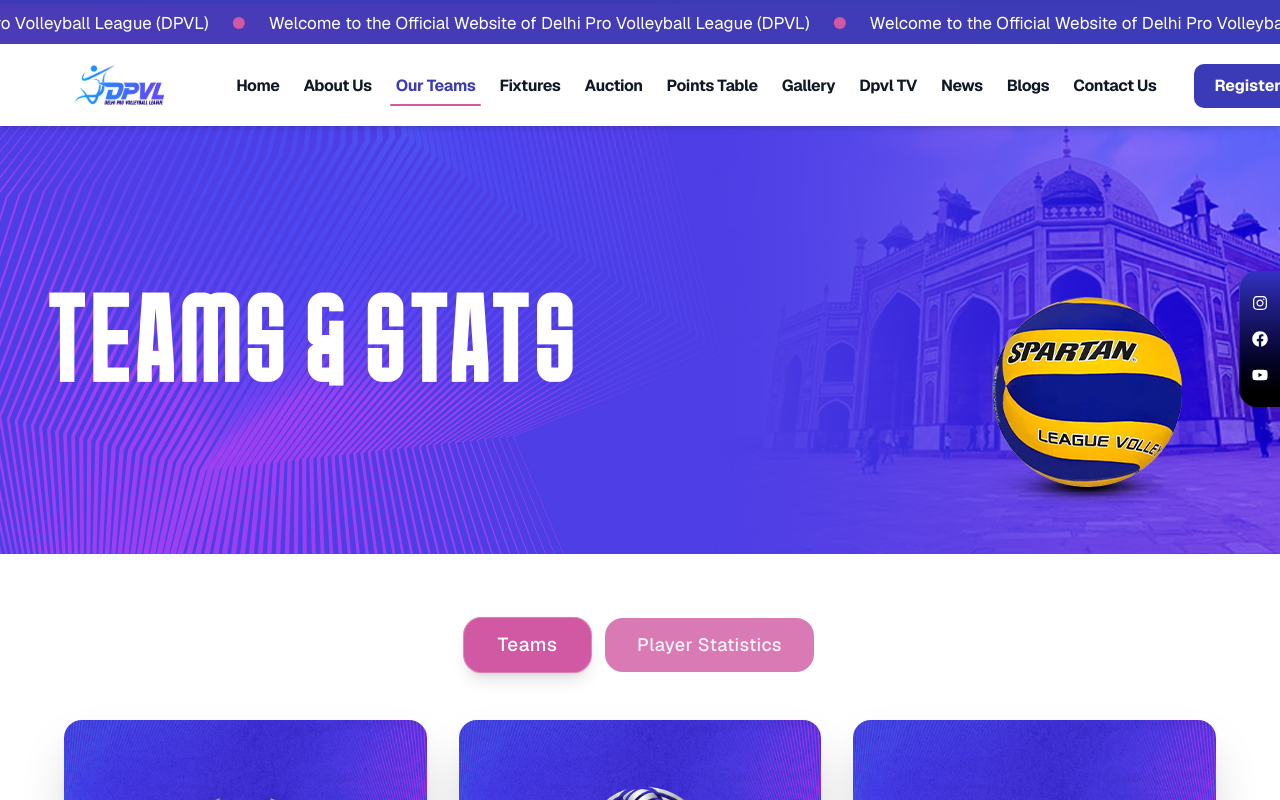
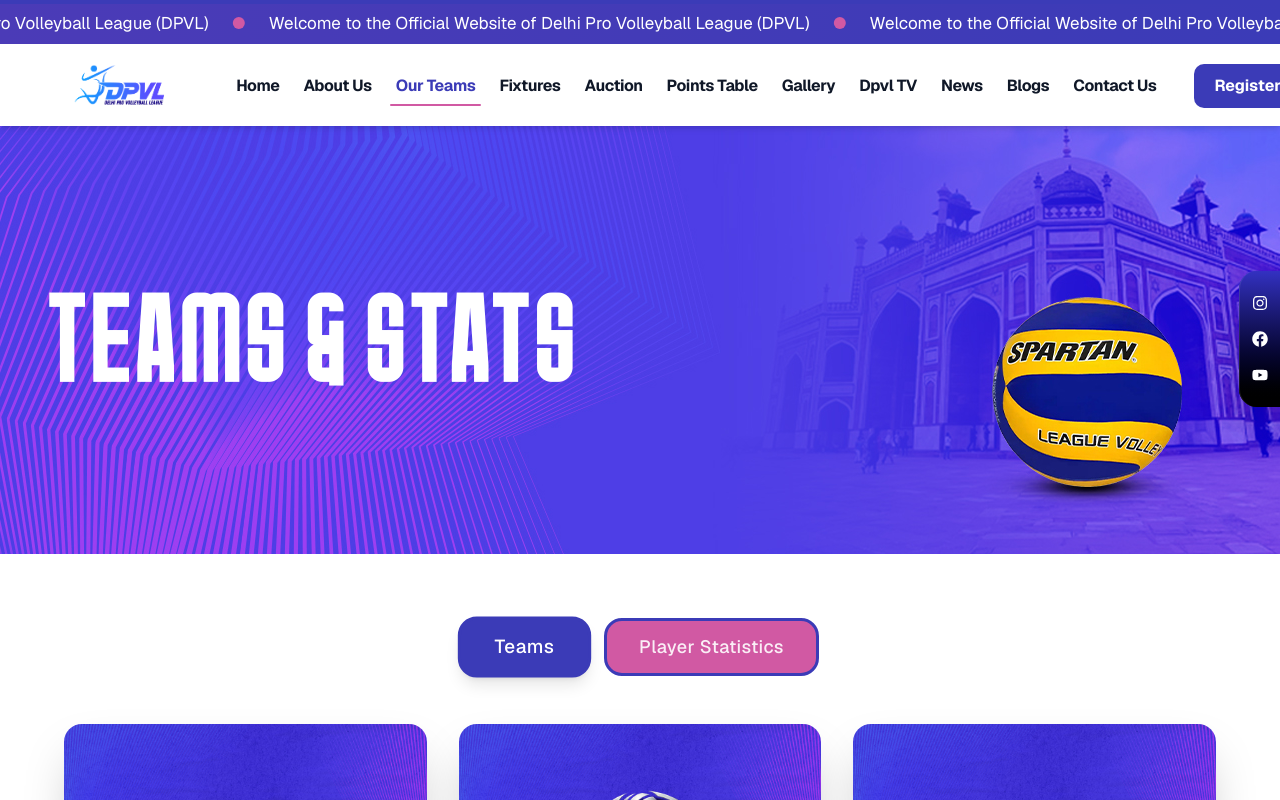
Before and after one commit to astexai/DPVL-Website, a Next.js app: page /teams-stats in a window 1280 px wide. Shown: the top 800 px of the page. Built offline with nearby package versions, Linux system fonts and the light colour scheme.

Commit message:
minor changes 2

```diff
--- a/components/PlayerStats.tsx
+++ b/components/PlayerStats.tsx
@@ -43,7 +43,7 @@
 
       {/* Header */}
       <div className="pt-6 pb-2 flex justify-center">
-        <div className="bg-[#d159a3] text-white px-6 py-2 rounded-2xl text-base font-bold tracking-wide shadow-md">
+        <div className="bg-[#3B3BB7] text-white px-6 py-2 rounded-2xl text-base font-bold tracking-wide shadow-md">
           {title}
         </div>
       </div>
@@ -61,7 +61,7 @@
             </span>
           </div>
           <div className="relative">
-             <div className="w-20 h-20 rounded-full border-[3px] border-orange-300 p-[3px]">
+             <div className="w-20 h-20 rounded-full border-[3px] border-[#d159a3] p-[3px]">
                 <div className="w-full h-full rounded-full flex items-center justify-center shadow-inner">
                    <span className="text-xs font-bold text-gray-400">Logo</span>
                 </div>
@@ -110,7 +110,7 @@
 
       {/* Header */}
       <div className="pt-6 pb-2 flex justify-center">
-        <div className="bg-[#d159a3] text-white px-6 py-2 rounded-2xl text-base font-bold tracking-wide shadow-md">
+        <div className="bg-[#3B3BB7] text-white px-6 py-2 rounded-2xl text-base font-bold tracking-wide shadow-md">
           {title}
         </div>
       </div>
@@ -128,7 +128,7 @@
             </span>
           </div>
           <div className="relative -mt-2">
-             <div className="w-20 h-20 rounded-full border-[3px] border-[#fbbf24] p-[2px] bg-white shadow-sm flex items-center justify-center">
+             <div className="w-20 h-20 rounded-full border-[3px] border-[#d159a3] p-[2px] bg-white shadow-sm flex items-center justify-center">
                 <div className="flex items-center justify-center gap-1">
                    <div className="w-2 h-2 bg-gray-200 rounded-full"></div>
                    <span className="text-[10px] font-bold text-orange-400">Logo</span>
--- a/components/PointsScroll.tsx
+++ b/components/PointsScroll.tsx
@@ -13,7 +13,7 @@
         transition={{
           repeat: Infinity,
           ease: "linear",
-          duration: 12,
+          duration: 18,
         }}
       >
         {items.concat(items).map((text, i) => (
--- a/components/dpvlteams.tsx
+++ b/components/dpvlteams.tsx
@@ -48,29 +48,32 @@
     onClick={() => setActiveTab('teams')}
     className={`
       px-6 py-2.5 md:px-8 md:py-3 rounded-2xl text-base md:text-lg font-medium
-                tracking-wide transition-all duration-300
+      tracking-wide transition-all duration-300 border-3
       ${activeTab === 'teams'
-                  ? 'bg-[#D159A3] text-white shadow-lg border border-white/30 scale-105'
-                  : 'bg-[#D159A3]/80 text-white/90 hover:bg-[#D159A3] hover:scale-[1.02]'
+        ? 'bg-[#3B3BB7] text-white shadow-lg border-[#3B3BB7] scale-105'
+        : 'bg-[#d159a3] text-white border-[#3B3BB7] hover:bg-[#d159a3] hover:scale-[1.02]'
       }
     `}
   >
     Teams
   </button>
+
   <button
     onClick={() => setActiveTab('player-stats')}
     className={`
       px-6 py-2.5 md:px-8 md:py-3 rounded-2xl text-base md:text-lg font-medium
-                tracking-wide transition-all duration-300
+      tracking-wide transition-all duration-300 border-3
       ${activeTab === 'player-stats'
-                  ? 'bg-[#D159A3] text-white shadow-lg border border-white/30 scale-105'
-                  : 'bg-[#D159A3]/80 text-white/90 hover:bg-[#D159A3] hover:scale-[1.02]'
+        ? 'bg-[#3B3BB7] text-white shadow-lg border-[#3B3BB7] scale-105'
+        : 'bg-[#d159a3] text-white/90 border-[#3B3BB7] hover:bg-[#d159a3] hover:scale-[1.02]'
       }
     `}
   >
     Player Statistics
   </button>
 </div>
+
+
 
           {/* Conditional Content Rendering */}
           {activeTab === 'teams' ? (
```
Lines whose indentation alone changed are shown as unchanged.
